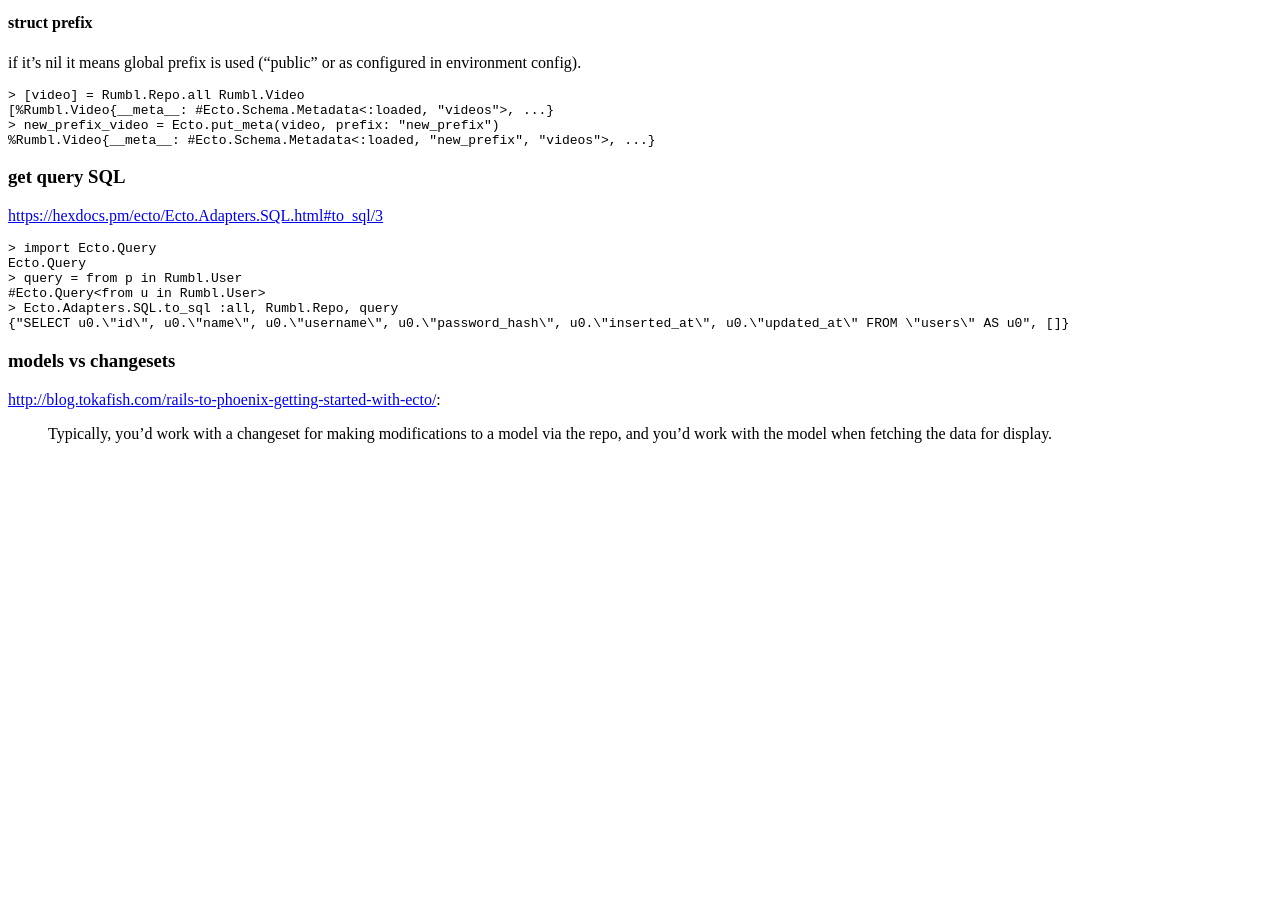
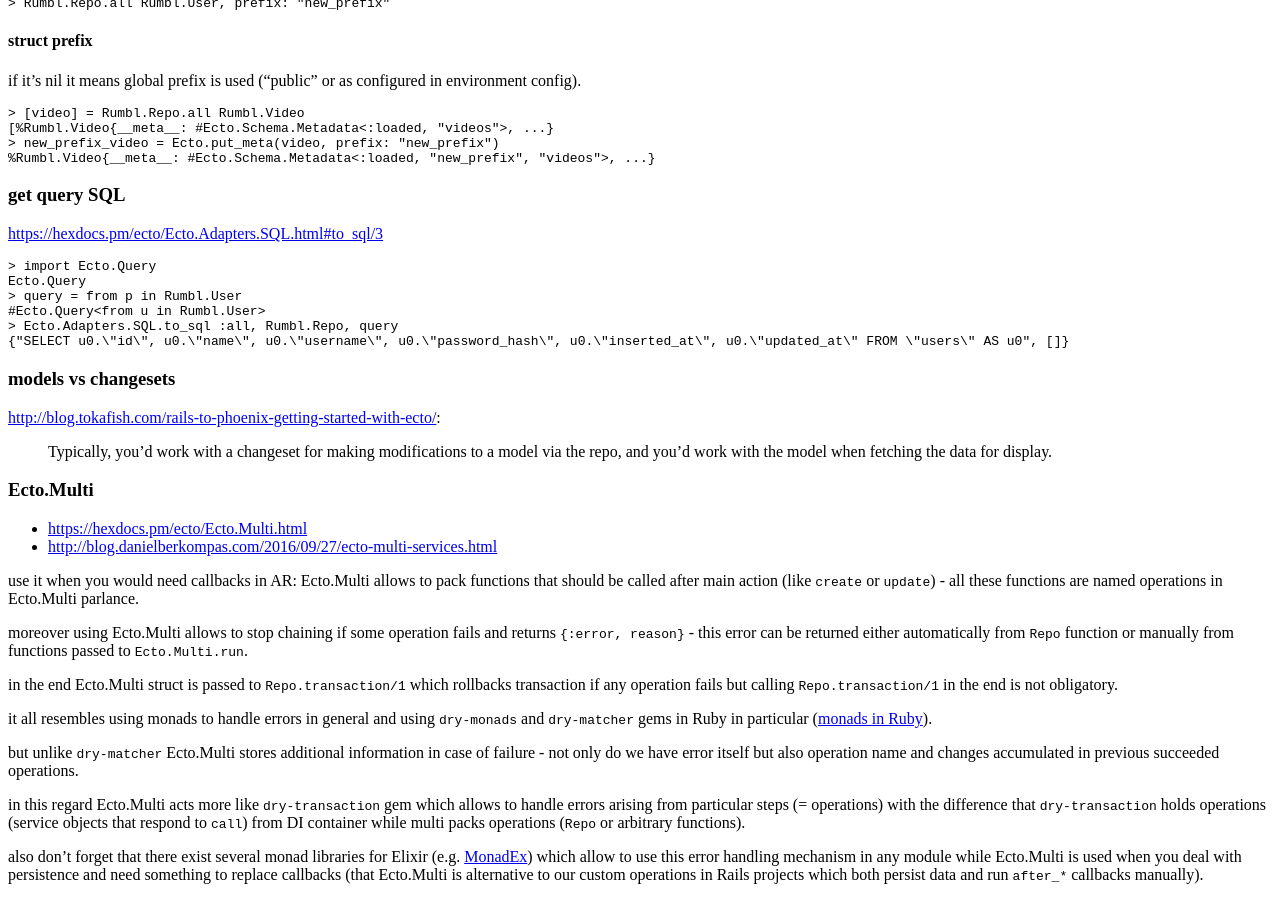
Before and after one commit to tap349/tap349.github.io, a Jekyll site: the page built from _posts/2016-11-12-phoenix-notes.md, in a window 1280 px wide and 900 px high, scrolled down 1963 px. Built offline with Jekyll 4.4.1, drawn with Linux system fonts in a browser that asks for light colours; before the commit the page ends 2422 px from its top, so only the background shows below that.

Commit message:
update 2017-03-09_02:59:49

```diff
--- a/_posts/2016-11-12-phoenix-notes.md
+++ b/_posts/2016-11-12-phoenix-notes.md
@@ -156,3 +156,40 @@
 
 > Typically, you'd work with a changeset for making modifications to a model
 > via the repo, and you'd work with the model when fetching the data for display.
+
+### Ecto.Multi
+
+- <https://hexdocs.pm/ecto/Ecto.Multi.html>
+- <http://blog.danielberkompas.com/2016/09/27/ecto-multi-services.html>
+
+use it when you would need callbacks in AR: Ecto.Multi allows to pack functions
+that should be called after main action (like `create` or `update`) - all these
+functions are named operations in Ecto.Multi parlance.
+
+moreover using Ecto.Multi allows to stop chaining if some operation fails and
+returns `{:error, reason}` - this error can be returned either automatically
+from `Repo` function or manually from functions passed to `Ecto.Multi.run`.
+
+in the end Ecto.Multi struct is passed to `Repo.transaction/1` which rollbacks
+transaction if any operation fails but calling `Repo.transaction/1` in the end
+is not obligatory.
+
+it all resembles using monads to handle errors in general and using
+`dry-monads` and `dry-matcher` gems in Ruby in particular
+([monads in Ruby]({% post_url 2017-02-27-monads-in-ruby %})).
+
+but unlike `dry-matcher` Ecto.Multi stores additional information in case of
+failure - not only do we have error itself but also operation name and changes
+accumulated in previous succeeded operations.
+
+in this regard Ecto.Multi acts more like `dry-transaction` gem which allows to
+handle errors arising from particular steps (= operations) with the difference
+that `dry-transaction` holds operations (service objects that respond to `call`)
+from DI container while multi packs operations (`Repo` or arbitrary functions).
+
+also don't forget that there exist several monad libraries for Elixir
+(e.g. [MonadEx](https://github.com/rob-brown/MonadEx)) which allow to use
+this error handling mechanism in any module while Ecto.Multi is used when
+you deal with persistence and need something to replace callbacks
+(that Ecto.Multi is alternative to our custom operations in Rails projects
+which both persist data and run `after_*` callbacks manually).
```
